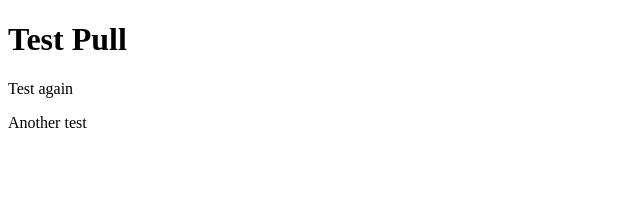
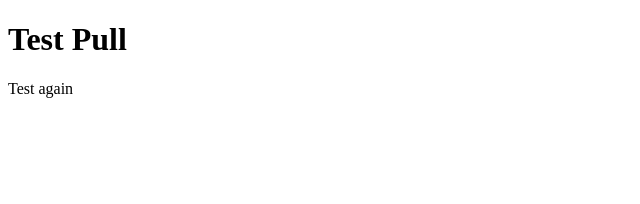
Before and after one commit to Sush1sui/Freedom-Wall, a React (Vite) app in the folder frontend/: page / in a window 1280 px wide. Shown: the top 204 px of the page, without its empty margins (0-640 px from the left). Built offline with nearby package versions, Linux system fonts and the light colour scheme.

Commit message:
deleted span element

```diff
--- a/frontend/src/App.jsx
+++ b/frontend/src/App.jsx
@@ -3,7 +3,6 @@ function App() {
     <div>
       <h1>Test Pull</h1>
       <p>Test again</p>
-      <span>Another test</span>
     </div>
   );
 }
```
